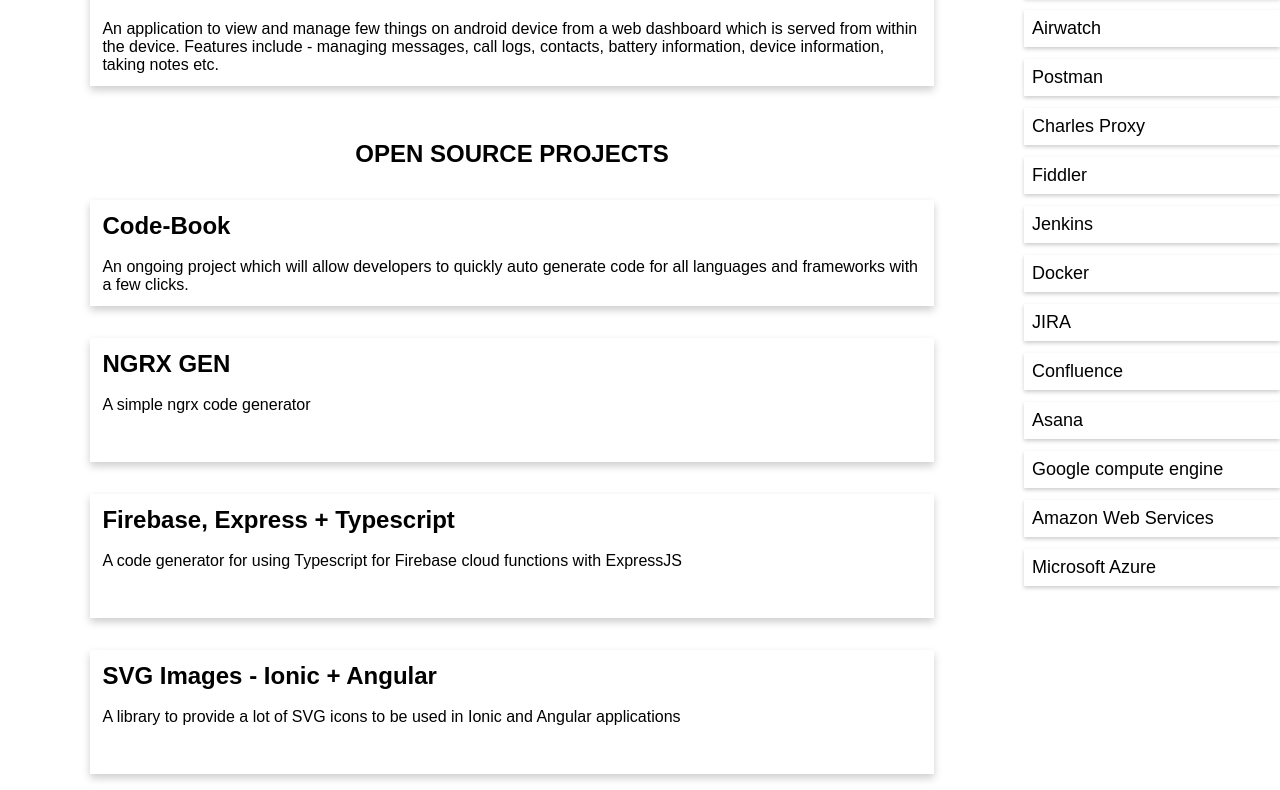
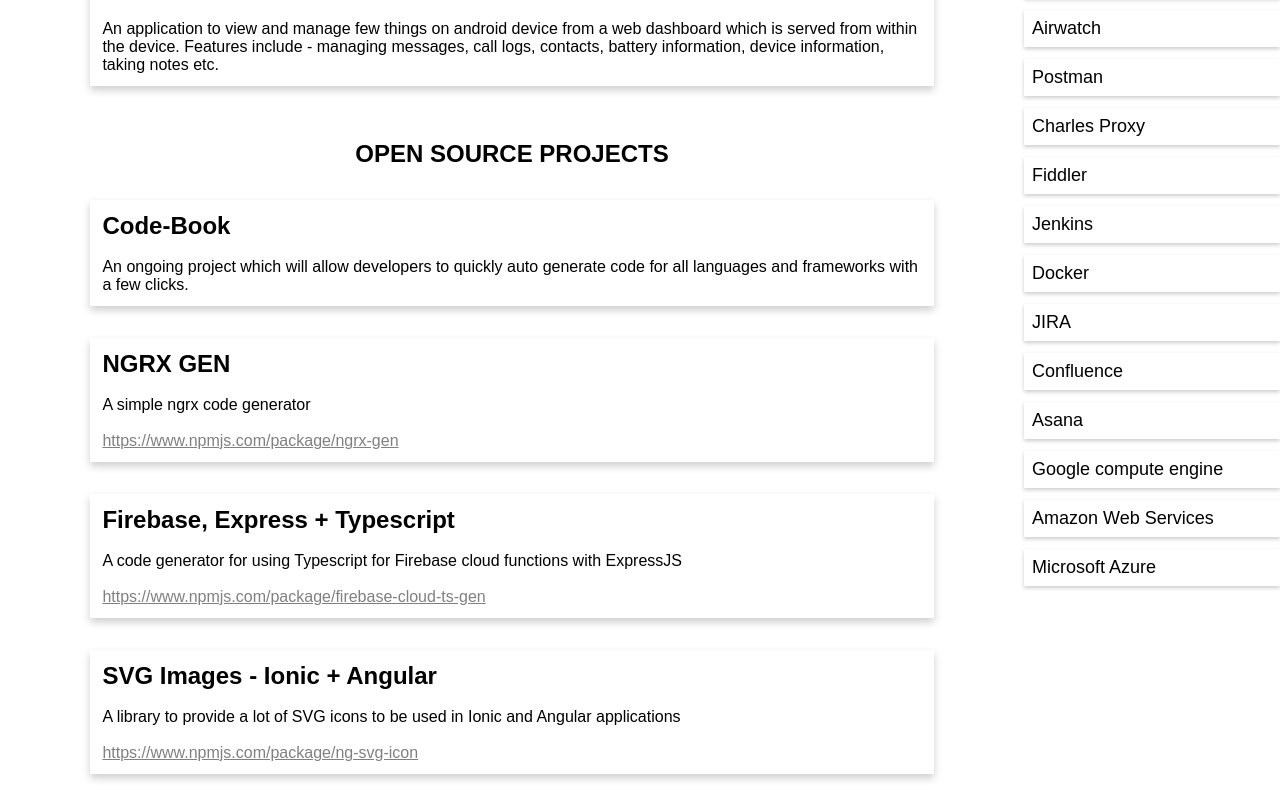
Before and after one commit to guptasanchit90/guptasanchit90.github.io, a React (Create React App) app: page / in a window 1280 px wide. Shown: the part 2126-2916 px from the top of the page. Built offline with nearby package versions, Linux system fonts and the light colour scheme; some icons are missing; the HTML template or start-up script is replaced by a standard one.

Commit message:
Change href color

```diff
--- a/src/App.css
+++ b/src/App.css
@@ -54,6 +54,9 @@
 
 .Project .card:hover{
   box-shadow: 0 8px 16px 0 rgba(0,0,0,0.2);
+}
+.Project a{
+  color: grey;
 }
 
 .Project-Header{
```
